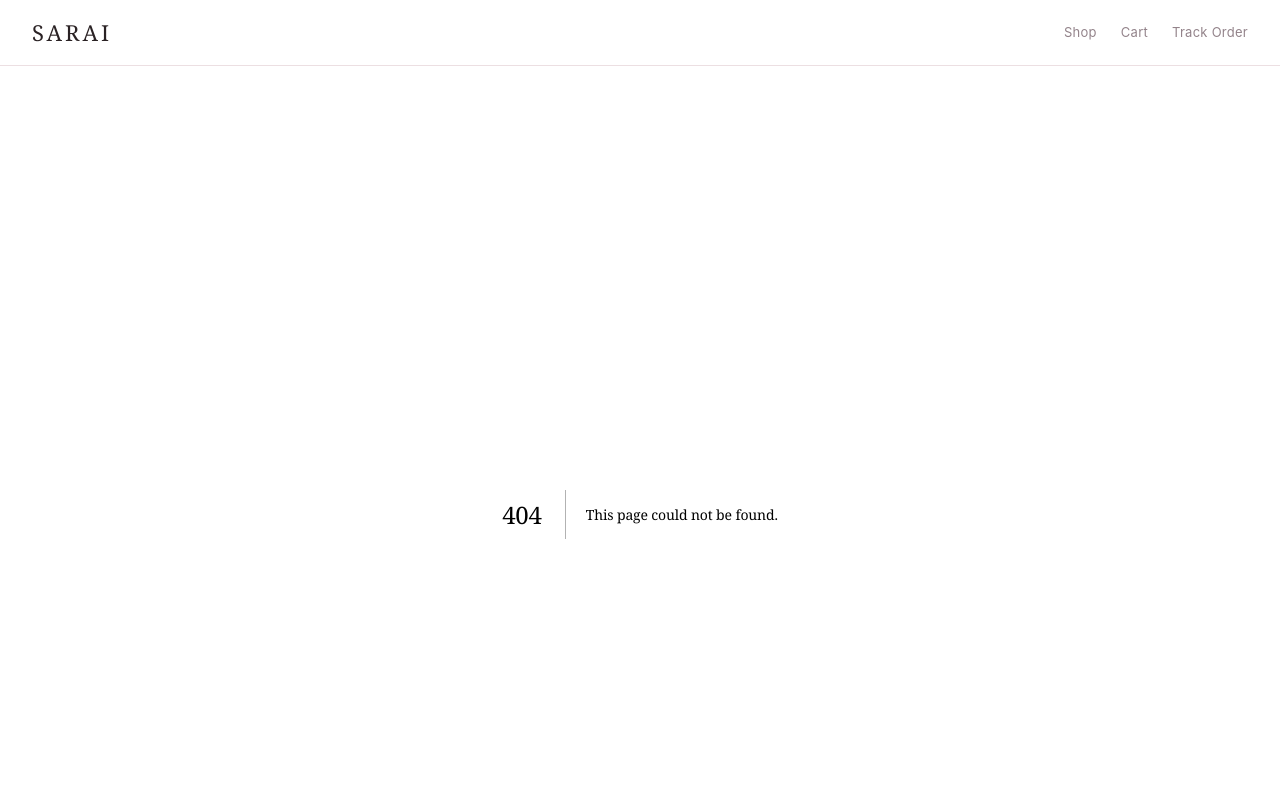
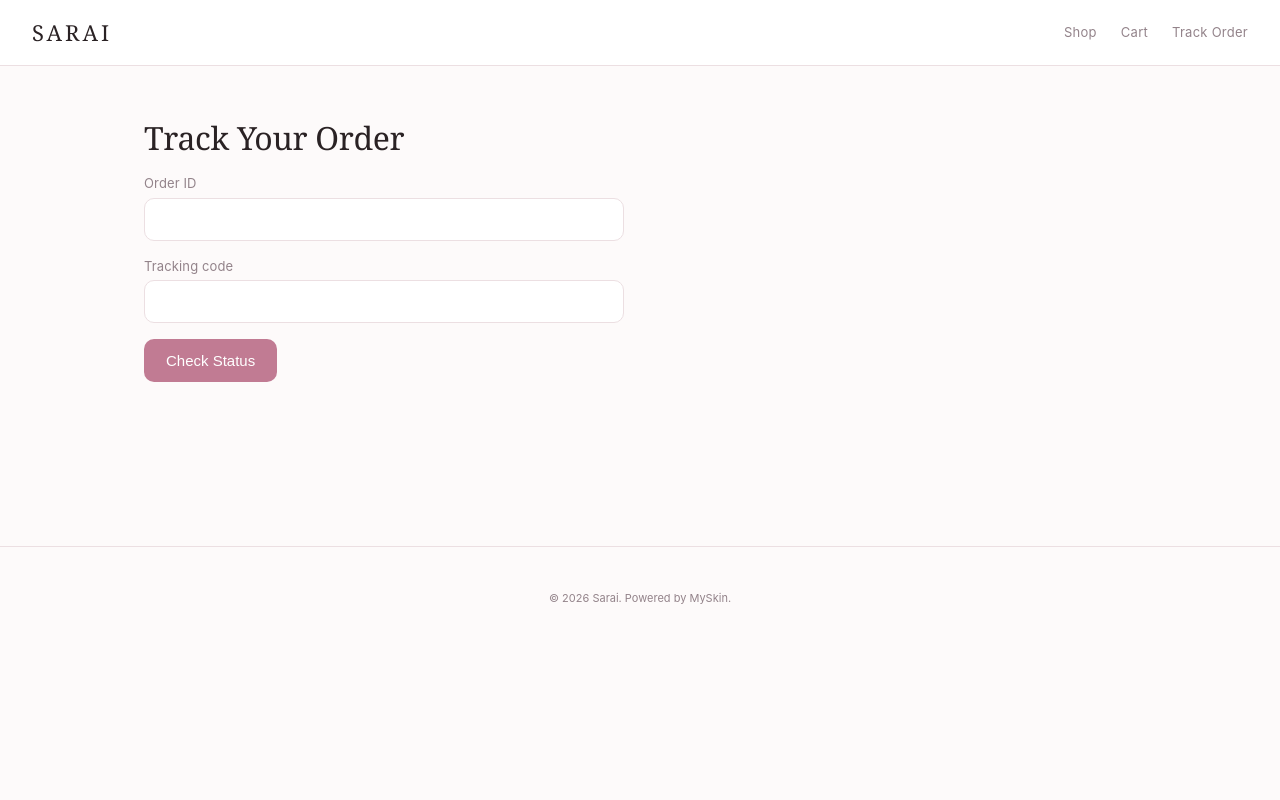
Before and after one commit to madiapps-hub/sarai-storefront, a Next.js app: page /track in a window 1280 px wide. Before the commit this address had no page. Shown: the top 800 px of the page. Built offline with nearby package versions, Linux system fonts and the light colour scheme; no server answers.

Commit message:
Add files via upload

```diff
--- /dev/null
+++ b/app/track/page.js
@@ -0,0 +1,88 @@
+'use client';
+
+// app/track/page.js
+//
+// Works without any login/session -- the tracking_token itself is the
+// credential, matched exactly by get_order_status_by_tracking_token. If
+// arriving via the confirmation link, order_id and token are pre-filled
+// from the URL; otherwise the customer can type them in manually.
+
+import { useEffect, useState } from 'react';
+import { useSearchParams } from 'next/navigation';
+import { supabase } from '../../lib/supabaseClient';
+
+export default function TrackOrderPage() {
+  const searchParams = useSearchParams();
+  const [orderId, setOrderId] = useState('');
+  const [token, setToken] = useState('');
+  const [result, setResult] = useState(null);
+  const [error, setError] = useState(null);
+  const [loading, setLoading] = useState(false);
+
+  useEffect(() => {
+    const urlOrderId = searchParams.get('order_id');
+    const urlToken = searchParams.get('token');
+    if (urlOrderId && urlToken) {
+      setOrderId(urlOrderId);
+      setToken(urlToken);
+      lookup(urlOrderId, urlToken);
+    }
+    // eslint-disable-next-line react-hooks/exhaustive-deps
+  }, []);
+
+  async function lookup(id, trackingToken) {
+    setLoading(true);
+    setError(null);
+    setResult(null);
+    try {
+      const { data, error } = await supabase.rpc('get_order_status_by_tracking_token', {
+        p_order_id: id,
+        p_tracking_token: trackingToken,
+      });
+      if (error) throw error;
+      if (!data || data.length === 0) {
+        setError('Order not found. Double check your order ID and tracking code.');
+      } else {
+        setResult(data[0]);
+      }
+    } catch (err) {
+      setError('Something went wrong looking up that order.');
+    } finally {
+      setLoading(false);
+    }
+  }
+
+  function handleSubmit(e) {
+    e.preventDefault();
+    lookup(orderId, token);
+  }
+
+  return (
+    <div style={{ maxWidth: 480 }}>
+      <h1>Track Your Order</h1>
+      <form onSubmit={handleSubmit}>
+        <label>Order ID</label>
+        <input value={orderId} onChange={(e) => setOrderId(e.target.value)} />
+
+        <label>Tracking code</label>
+        <input value={token} onChange={(e) => setToken(e.target.value)} />
+
+        <button className="btn" type="submit" disabled={loading}>
+          {loading ? 'Looking up…' : 'Check Status'}
+        </button>
+      </form>
+
+      {error && <p className="error-text" style={{ marginTop: 16 }}>{error}</p>}
+
+      {result && (
+        <div style={{ marginTop: 24 }}>
+          <p><span className="status-badge">{result.status}</span></p>
+          <p>Retailer: {result.retailer_name}</p>
+          <p>Total: {result.currency} {result.total_amount}</p>
+          {result.delivery_status && <p>Delivery: {result.delivery_status}</p>}
+          <p className="hint-text">Placed on {new Date(result.created_at).toLocaleDateString()}</p>
+        </div>
+      )}
+    </div>
+  );
+}
```
